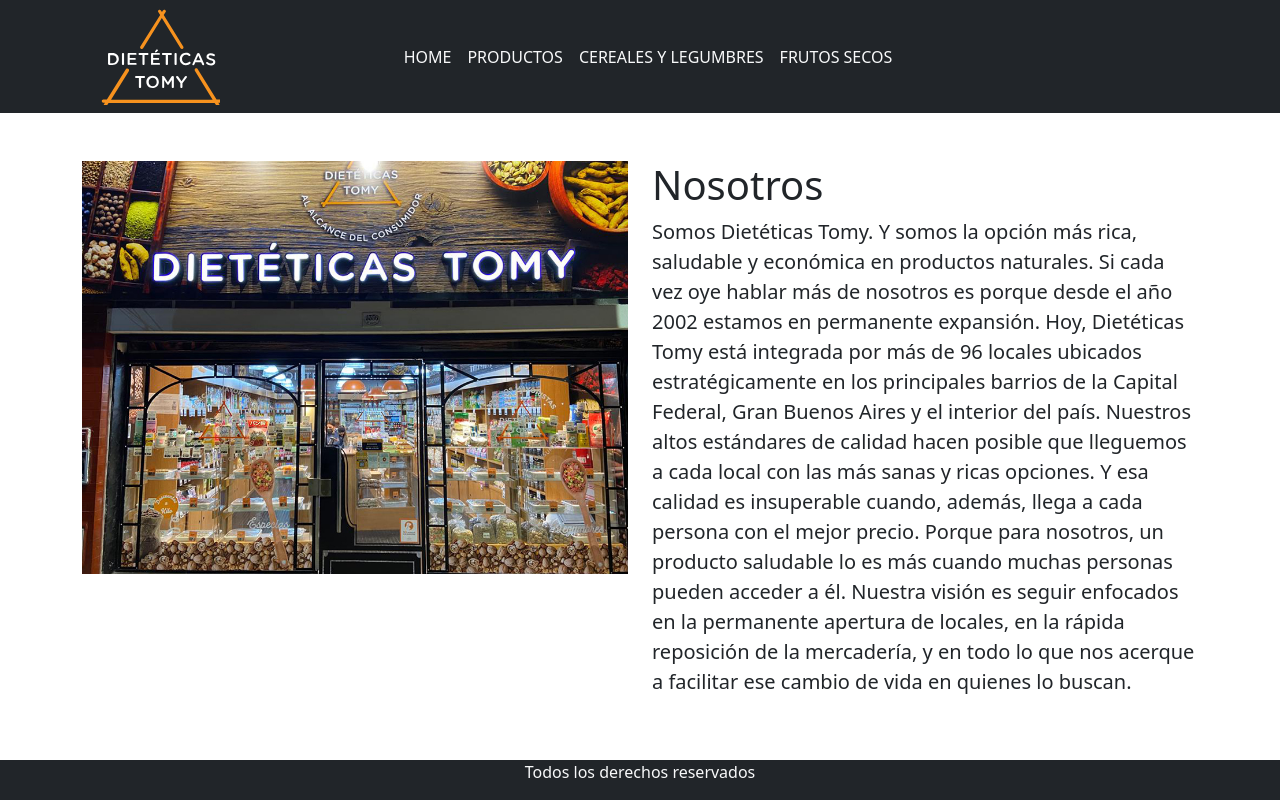
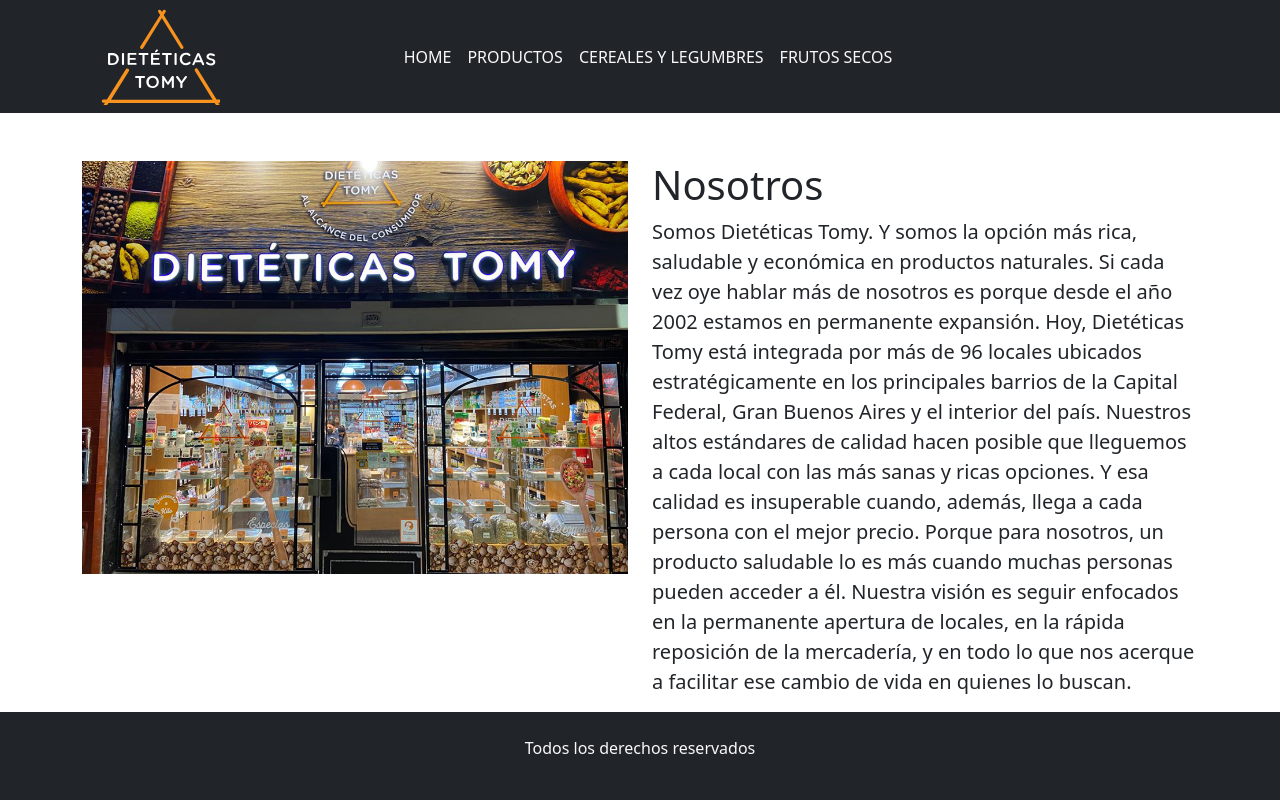
Before and after one commit to franndtt/proyecto-react, a React (Vite) app in the folder PreEntrega1+Denett/: page / in a window 1280 px wide. Built offline with nearby package versions, Linux system fonts and the light colour scheme.

Commit message:
odificacion de footer

```diff
--- a/PreEntrega1+Denett/src/components/Footer.jsx
+++ b/PreEntrega1+Denett/src/components/Footer.jsx
@@ -1,6 +1,6 @@
 const Footer = () => {
     return (
-      <div className="container-fluid bg-dark fixed-bottom ">
+      <div className="container-fluid bg-dark fixed-bottom p-4">
         <div className="row">
             <div className="col">
                 <p className="text-center text-light">Todos los derechos reservados</p>
```
